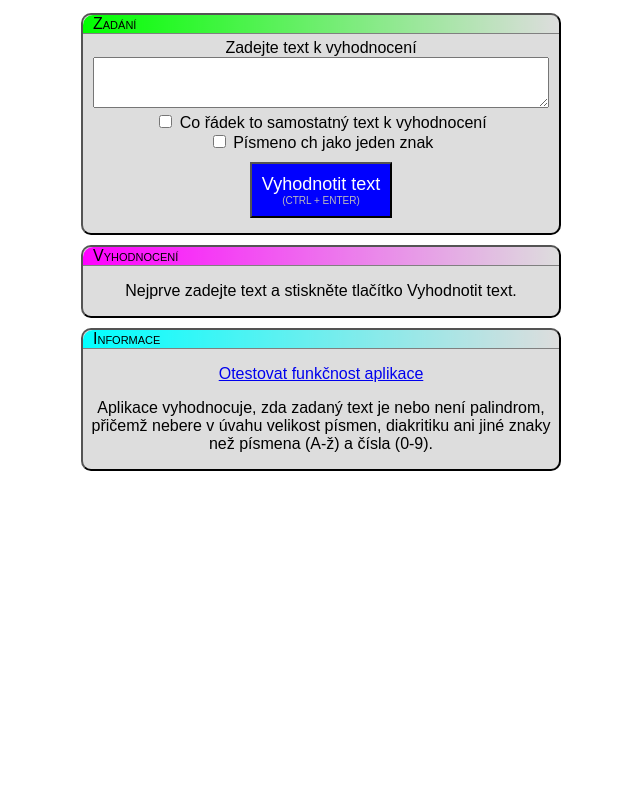
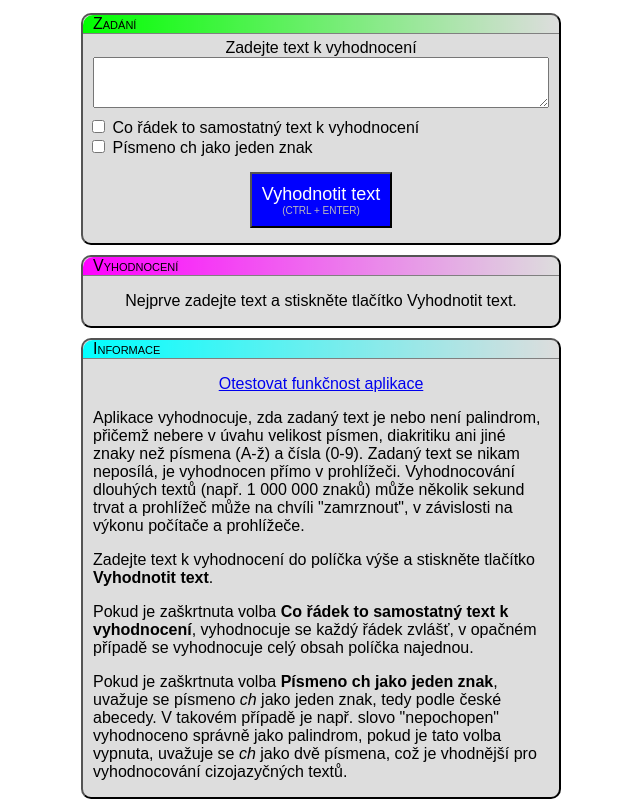
Before and after one commit to monika-majorova/Palindrom, a website: page index.html in a window 1280 px wide. Shown: the part 79-888 px from the top of the page, without its empty margins (319-959 px from the left). Before the commit the page ends 800 px from the top, so only its background shows below. Drawn offline with Linux system fonts and the light colour scheme.

Commit message:
Drubné úpravy GUI + text nápovědy

```diff
--- a/css.css
+++ b/css.css
@@ -87,3 +87,13 @@ form button div {
 .neuspech {
 	color: red;
 }
+
+.nastaveni {
+	text-align: left;
+	padding: 5px;
+}
+
+.napoveda {
+	text-align: left;
+	padding: 0px 10px;
+}
--- a/index.html
+++ b/index.html
@@ -19,10 +19,12 @@
 			<form name="palindromVstup">
 				<label for="palindromText">Zadejte text k vyhodnocení</label><br>
 				<textarea rows="3" cols="30" name="palindromText" id="palindromText" onkeydown="textareaOdesilac(event, document.palindromVstup.palindromText.value, palindromVstup.coRadekToText.checked, document.getElementById('vysledek'), palindromVstup.chJakoJedenZnak.checked);"></textarea><br>
-				<input type="checkbox" name="coRadekToText" id="coRadekToText">
-				<label for="coRadekToText">Co řádek to samostatný text k vyhodnocení</label><br>
-				<input type="checkbox" name="chJakoJedenZnak" id="chJakoJedenZnak">
-				<label for="chJakoJedenZnak">Písmeno ch jako jeden znak</label><br>
+				<div class="nastaveni">
+					<input type="checkbox" name="coRadekToText" id="coRadekToText">
+					<label for="coRadekToText">Co řádek to samostatný text k vyhodnocení</label><br>
+					<input type="checkbox" name="chJakoJedenZnak" id="chJakoJedenZnak">
+					<label for="chJakoJedenZnak">Písmeno ch jako jeden znak</label><br>
+				</div>
 				<button type="button" onclick="vyhodnotCelyText(document.palindromVstup.palindromText.value, palindromVstup.coRadekToText.checked, document.getElementById('vysledek'), palindromVstup.chJakoJedenZnak.checked);">Vyhodnotit text<div>(CTRL + ENTER)</div></button>
 			</form>
 		</section>
@@ -34,8 +36,17 @@
 			<h2>Informace</h2>
 			<p><a href="javascript:testAplikace(document.getElementById('vysledekTestu'));">Otestovat funkčnost aplikace</a></p>
 			<p id="vysledekTestu"></p>
-			<p>
-				Aplikace vyhodnocuje, zda zadaný text je nebo není palindrom, přičemž nebere v úvahu velikost písmen, diakritiku ani jiné znaky než písmena (A-ž) a čísla (0-9).
+			<p class="napoveda">
+				Aplikace vyhodnocuje, zda zadaný text je nebo není palindrom, přičemž nebere v úvahu velikost písmen, diakritiku ani jiné znaky než písmena (A-ž) a čísla (0-9). Zadaný text se nikam neposílá, je vyhodnocen přímo v prohlížeči. Vyhodnocování dlouhých textů (např. 1 000 000 znaků) může několik sekund trvat a prohlížeč může na chvíli "zamrznout", v závislosti na výkonu počítače a prohlížeče.
+			</p>
+			<p class="napoveda">
+				Zadejte text k vyhodnocení do políčka výše a stiskněte tlačítko <b>Vyhodnotit text</b>.
+			</p>
+			<p class="napoveda">
+				Pokud je zaškrtnuta volba <b>Co řádek to samostatný text k vyhodnocení</b>, vyhodnocuje se každý řádek zvlášť, v opačném případě se vyhodnocuje celý obsah políčka najednou.
+			</p>
+			<p class="napoveda">
+				Pokud je zaškrtnuta volba <b>Písmeno ch jako jeden znak</b>, uvažuje se písmeno <i>ch</i> jako jeden znak, tedy podle české abecedy. V takovém případě je např. slovo "nepochopen" vyhodnoceno správně jako palindrom, pokud je tato volba vypnuta, uvažuje se <i>ch</i> jako dvě písmena, což je vhodnější pro vyhodnocování cizojazyčných textů.
 			</p>
 		</section>
 	</body>
```
